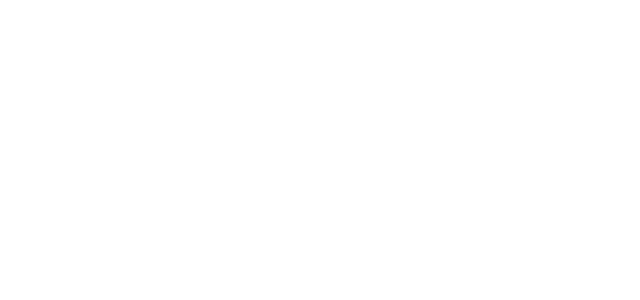
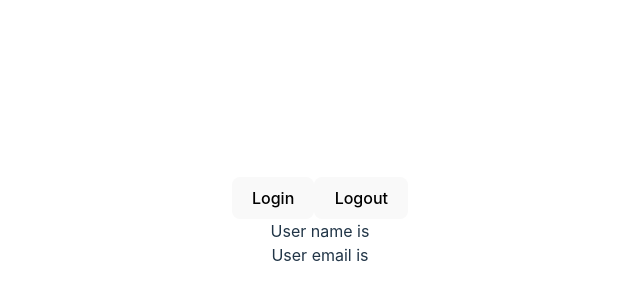
Before and after one commit to ihesinuloisreal/TS_Lesson, a React (Vite) app in the folder vite-type-project/: page / in a window 1280 px wide. Shown: the part 178-478 px from the top of the page, without its empty margins (320-960 px from the left). Built offline with nearby package versions, Linux system fonts and the light colour scheme.

Commit message:
Typescript usestate hook When the initial value is not known

```diff
--- a/vite-type-project/src/App.tsx
+++ b/vite-type-project/src/App.tsx
@@ -9,6 +9,8 @@
 import { Person } from './components/Person'
 import { PersonList } from './components/PersonList'
 import { Status } from './components/Status'
+import { Login } from './components/state/Login'
+import { User } from './components/state/User'
 
 function App() {
   // const personName = {
@@ -52,6 +54,8 @@
       }}/>
       <Input value="" handleChange={event=>console.log(event)} />
       <Container style={{ border: '1px solid black', padding: '1rem' }}/> */}
+      {/* <Login/> */}
+      <User/>
     </div>
   )
 }
--- /dev/null
+++ b/vite-type-project/src/components/state/Login.tsx
@@ -0,0 +1,25 @@
+import React from 'react'
+import { useState } from 'react'
+
+export const Login = () => {
+
+    const [isLoggedIn, setIsloggedIn] = useState(false)
+
+    const handleLogin = () => {
+        setIsloggedIn(!isLoggedIn)
+    }
+    const handleLogout = () => {
+        setIsloggedIn(!isLoggedIn)
+    }
+  return (
+    <div>
+        { isLoggedIn ?
+        <button onClick={handleLogout}>Logout</button>
+        : <button onClick={handleLogin}>Login</button>}
+
+        { isLoggedIn? <form><input placeholder='Welcome'/></form> : null}
+
+        <div>User is {isLoggedIn ? 'logged in':'logged out'} </div>
+    </div>
+  )
+}
--- /dev/null
+++ b/vite-type-project/src/components/state/User.tsx
@@ -0,0 +1,27 @@
+import { useState } from "react"
+
+type authUser = {
+    name: string
+    email: string
+}
+
+export const User = () => {
+    const [user, setUser] = useState<authUser | null>(null)
+    const handleLogin = () => {
+        setUser({
+            name: 'Israel',
+            email: 'Israel@gmail.com',
+        })
+    }
+    const handleLogout = () => {
+        setUser(null)
+    }
+    return (
+        <div>
+            <button onClick={handleLogin}>Login</button>
+            <button onClick={handleLogout}>Logout</button>
+            <div>User name is {user?.name}</div>
+            <div>User email is {user?.email}</div>
+        </div>
+    )
+}
```
